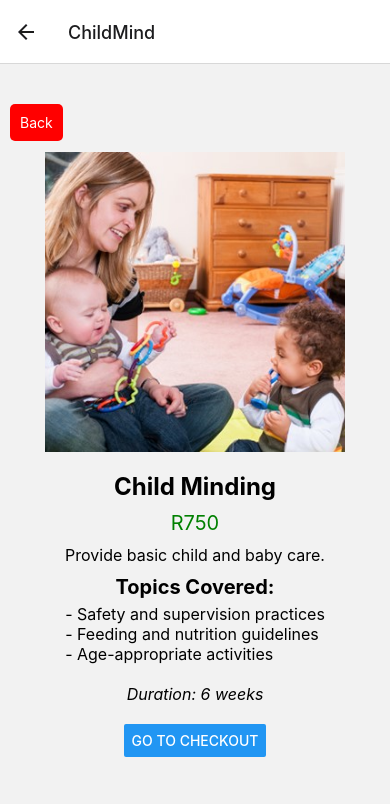
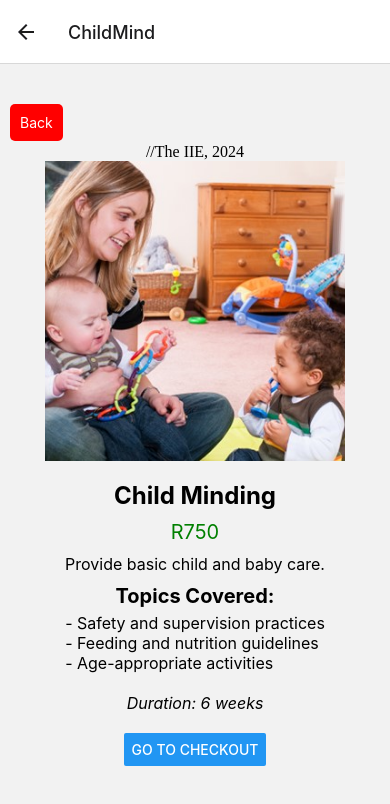
Before and after one commit to VCST10445672/mast, a React Native app: screen /ChildMind in a window 390 px wide. Shown: the top 804 px of the page. Built offline with nearby package versions, Linux system fonts and the light colour scheme.

Commit message:
Update childMind.js

```diff
--- a/screens/childMind.js
+++ b/screens/childMind.js
@@ -1,9 +1,9 @@
 import React from 'react';
 import { View, Button, StyleSheet, TouchableOpacity, Image, Text } from 'react-native';
 
-const ChildMindScreen = ({ navigation }) => {
+const ChildMindScreen = ({ navigation }) => {    //The IIE, 2024
   return (
-    <View style={styles.container}>
+    <View style={styles.container}>    //The IIE, 2024
     <TouchableOpacity style={styles.backButton} onPress={() => navigation.goBack()}>
       <Text style={styles.backButtonText}>Back</Text>
     </TouchableOpacity>
@@ -30,7 +30,7 @@ const ChildMindScreen = ({ navigation }) => {
 );
 };
 
-const styles = StyleSheet.create({
+const styles = StyleSheet.create({    //The IIE, 2024
 container: {
   flex: 1,
   justifyContent: 'center',
```
